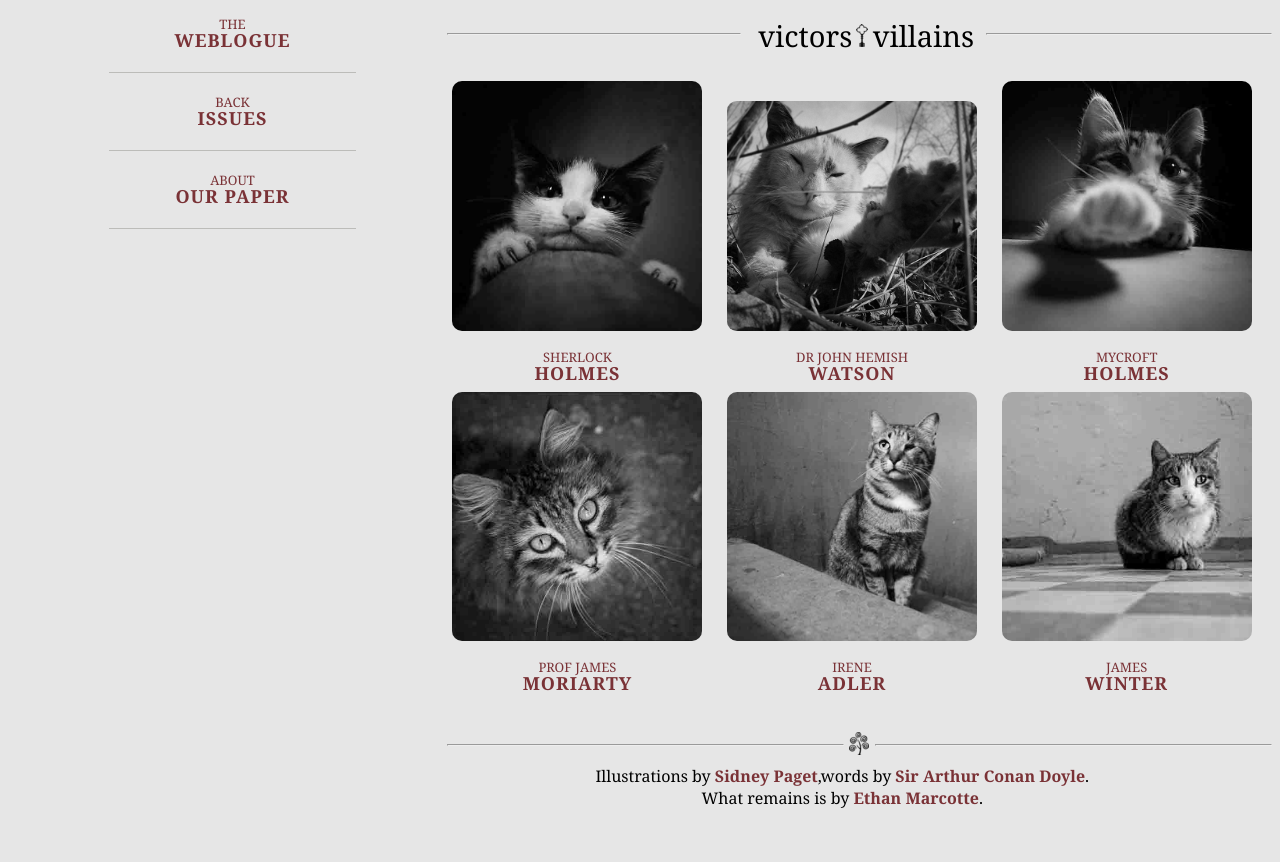
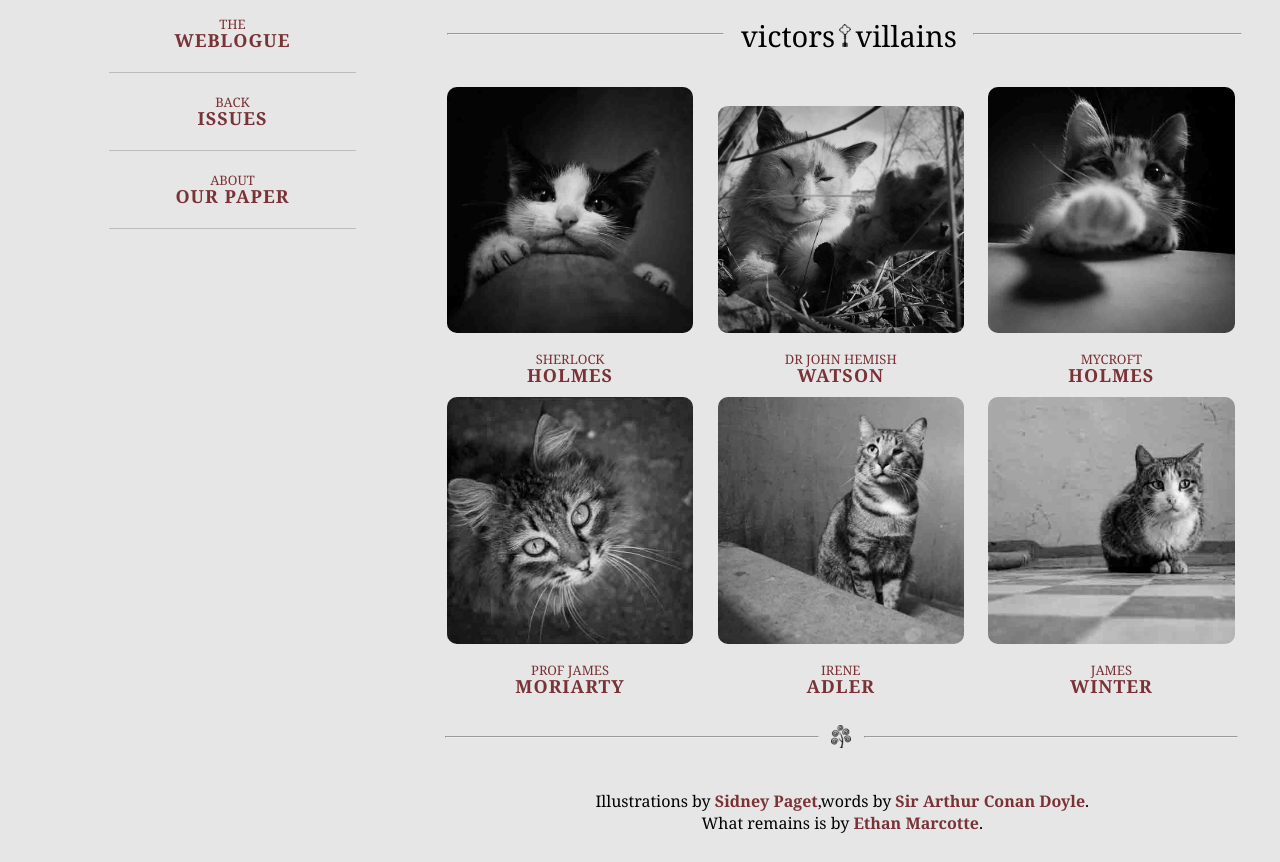
Before and after one commit to crystalynliu/responsive-page-html, a plain HTML site: page index.html in a window 1280 px wide. Shown: the part 394-1256 px from the top of the page. Before the commit the page ends 1231 px from the top, so only its background shows below. Drawn offline with Linux system fonts and the light colour scheme.

Commit message:
css:adjust the position of decorate line

```diff
--- a/css/main.css
+++ b/css/main.css
@@ -62,10 +62,14 @@ article p.content{
     letter-spacing: 0.2px;
 }
 div.decorate{
-	/*padding: 0 3% 0 1%;*/
+	height: 55px;
+}
+div.decorate div{
+	float: left;
+	width: 27%;
 }
 article hr.lf-line{
-	width: 34%;
+	width: 32%;
     float: left;
     margin: 17px 2% 17px 4%;
 }
@@ -73,14 +77,14 @@ article span{
 	font-size: 29px;
 }
 article hr.rg-line{
-	width: 33%;
-    float: right;
-    margin: 17px 0;
+	width: 31%;
+    float: left;
+    margin: 17px 2% 17px 0;
 }
 article ul li.one-sixth{
 	display: inline-block;
 	width: 30.5%;
-	margin-right: 2.5%;
+	margin-right: 3%;
 	height: 291px;
 }
 article ul li.third-list,article ul li.last-list{
@@ -92,7 +96,9 @@ article ul li img{
 }
 
 article ul{
-	padding-top: 10px;
+	margin-right: 2%;
+	margin-left: 4%;
+	padding-left: 0;
 }
 
 div.first-name{
@@ -100,19 +106,20 @@ div.first-name{
 }
 .footer-lf-line{
 	margin-left: 4%;
-	width: 46%;
+	width: 45%;
 	float: left;
-	margin-top: 12px;
-	margin-right: 0.5%;
+	margin-top: 11px;
+	margin-right: 1.5%;
 }
 .footer-rg-line{
-	width: 46%;
+	width: 45%;
 	float: right;
-	margin-top: 12px;
+	margin-top: 11px;
 }
 .second-de{
 	margin-top:37px;
 	height: 23px;
+	padding-right: 4%;
 }
 footer{
 	margin:10px 0 0 32%;
--- a/index.html
+++ b/index.html
@@ -37,35 +37,31 @@
 			</section>
 			<div class="decorate">
 			<hr class="lf-line">
-			<span>victors</span> <img src="images/decor-flower.png"> <span>villains</span>
+			<div>
+			<span>victors</span> <img src="images/decor-flower.png"> <span>villains</span></div>
 			<hr class="rg-line"></div>
 			<ul>
 				<li class="one-sixth">
 					<img src="images/cat-one.jpg" alt="">
 					<div class="list-sm-menu first-name">SHERLOCK</div>
 					<div class="list-bg-menu">HOLMES</div>
-				</li>
-				<li class="one-sixth">
+				</li><li class="one-sixth">
 					<img src="images/cat-two.jpg" alt="">
 					<div class="list-sm-menu first-name">DR JOHN HEMISH</div>
 					<div class="list-bg-menu">WATSON</div>
-				</li>
-				<li class="one-sixth third-list">
+				</li><li class="one-sixth third-list">
 					<img src="images/cat-three.jpg" alt="">
 					<div class="list-sm-menu first-name">MYCROFT</div>
 					<div class="list-bg-menu">HOLMES</div>
-				</li>
-				<li class="one-sixth">
+				</li><li class="one-sixth">
 					<img src="images/cat-four.jpg" alt="">
 					<div class="list-sm-menu first-name">PROF JAMES</div>
 					<div class="list-bg-menu">MORIARTY</div>
-				</li>
-				<li class="one-sixth">
+				</li><li class="one-sixth">
 					<img src="images/cat-five.jpg" alt="">
 					<div class="list-sm-menu first-name">IRENE</div>
 					<div class="list-bg-menu">ADLER</div>
-				</li>
-				<li class="one-sixth last-list">
+				</li><li class="one-sixth last-list">
 					<img src="images/cat-six.jpg" alt="">
 					<div class="list-sm-menu first-name">JAMES</div>
 					<div class="list-bg-menu">WINTER</div>
```
